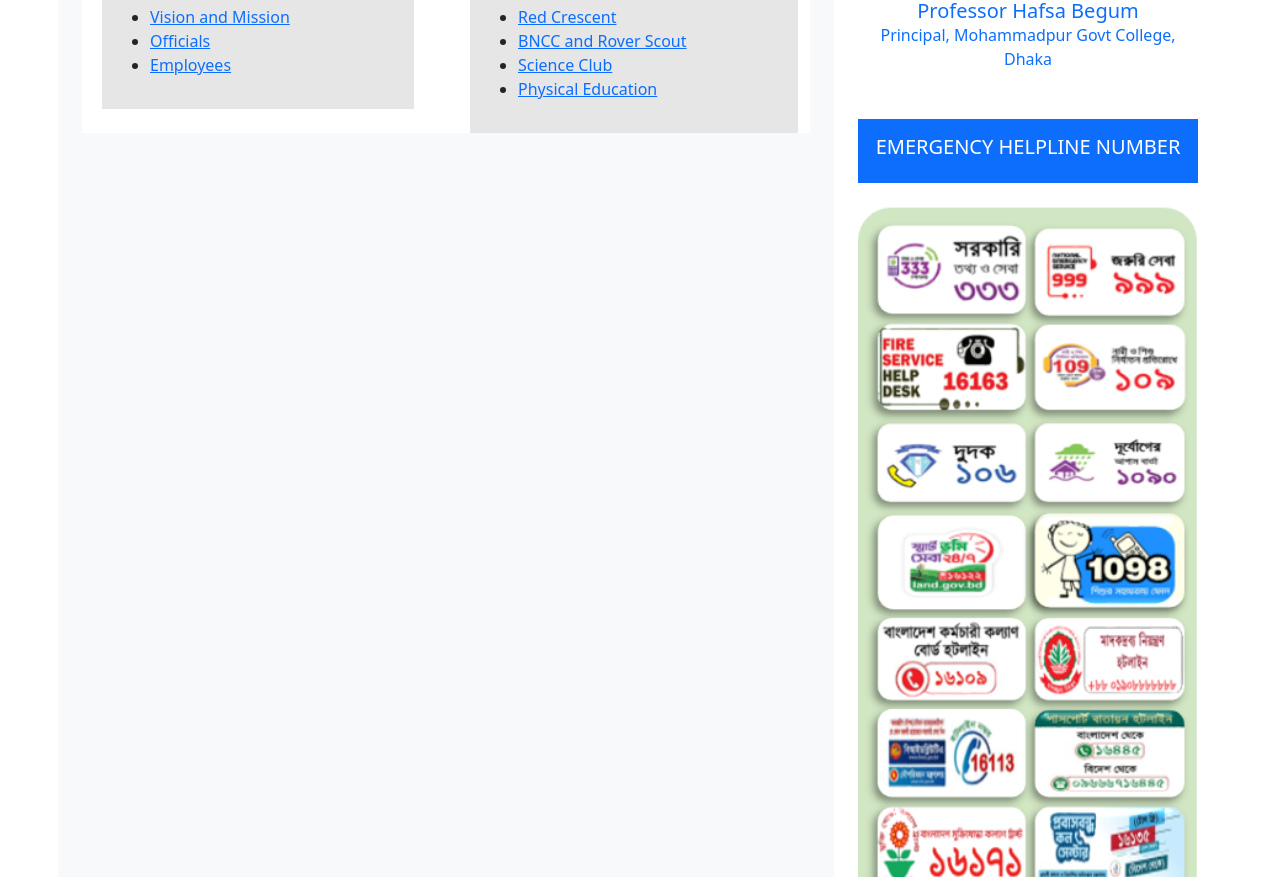
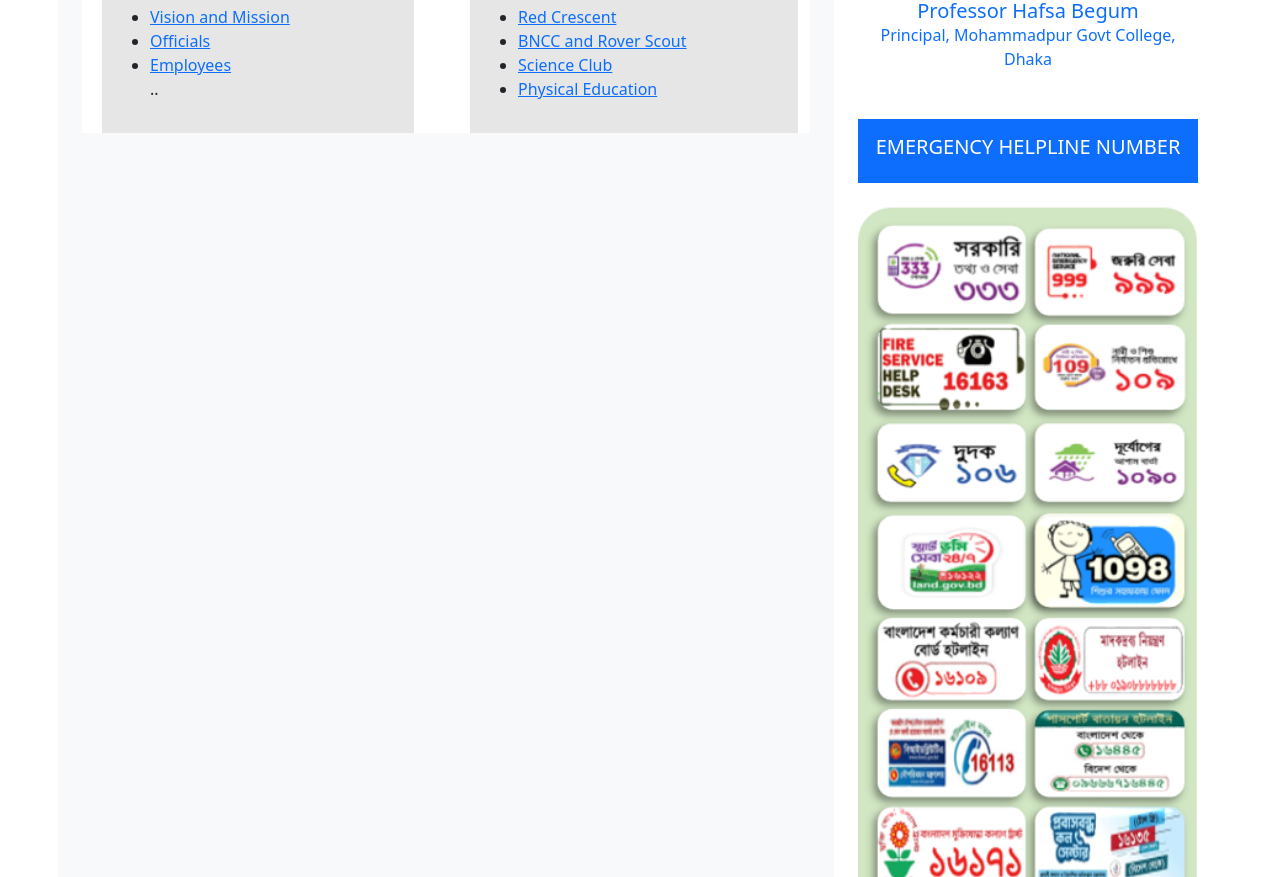
Before and after one commit to MMRSheikh2001/html, a plain HTML site: page MGC/home.html in a window 1280 px wide. Shown: the part 985-1862 px from the top of the page. Drawn offline with Linux system fonts and the light colour scheme.

Commit message:
gfjghfkljhklhjhklghjo;lyhj

```diff
--- a/MGC/home.html
+++ b/MGC/home.html
@@ -435,6 +435,7 @@
                                 <li><a href="#">Vision and Mission</a></li>
                                 <li><a href="#">Officials</a></li>
                                 <li><a href="#">Employees</a></li>
+                                <li style="list-style: none;">  ..</li>
                             </ul>
 
                             </div>
```
